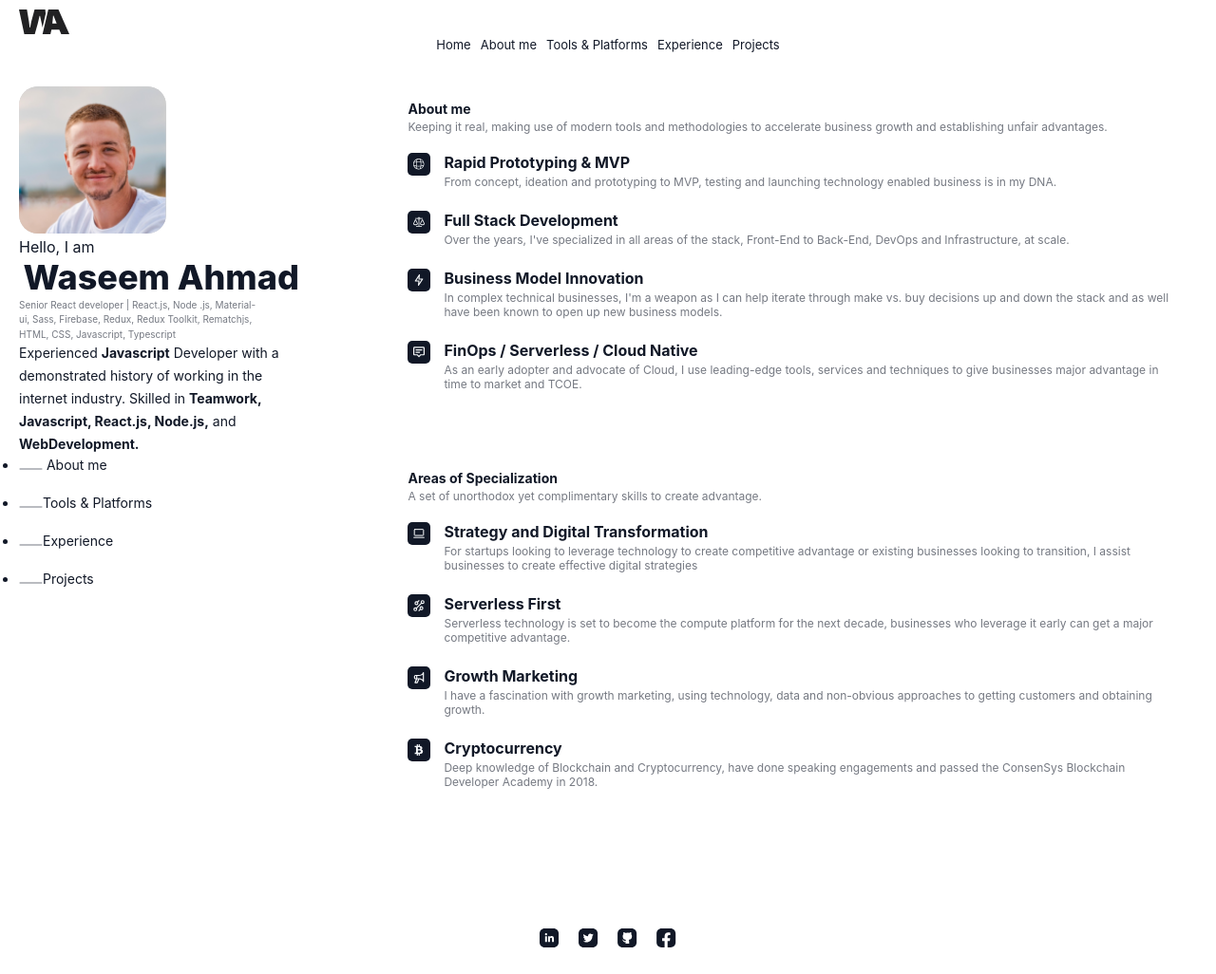
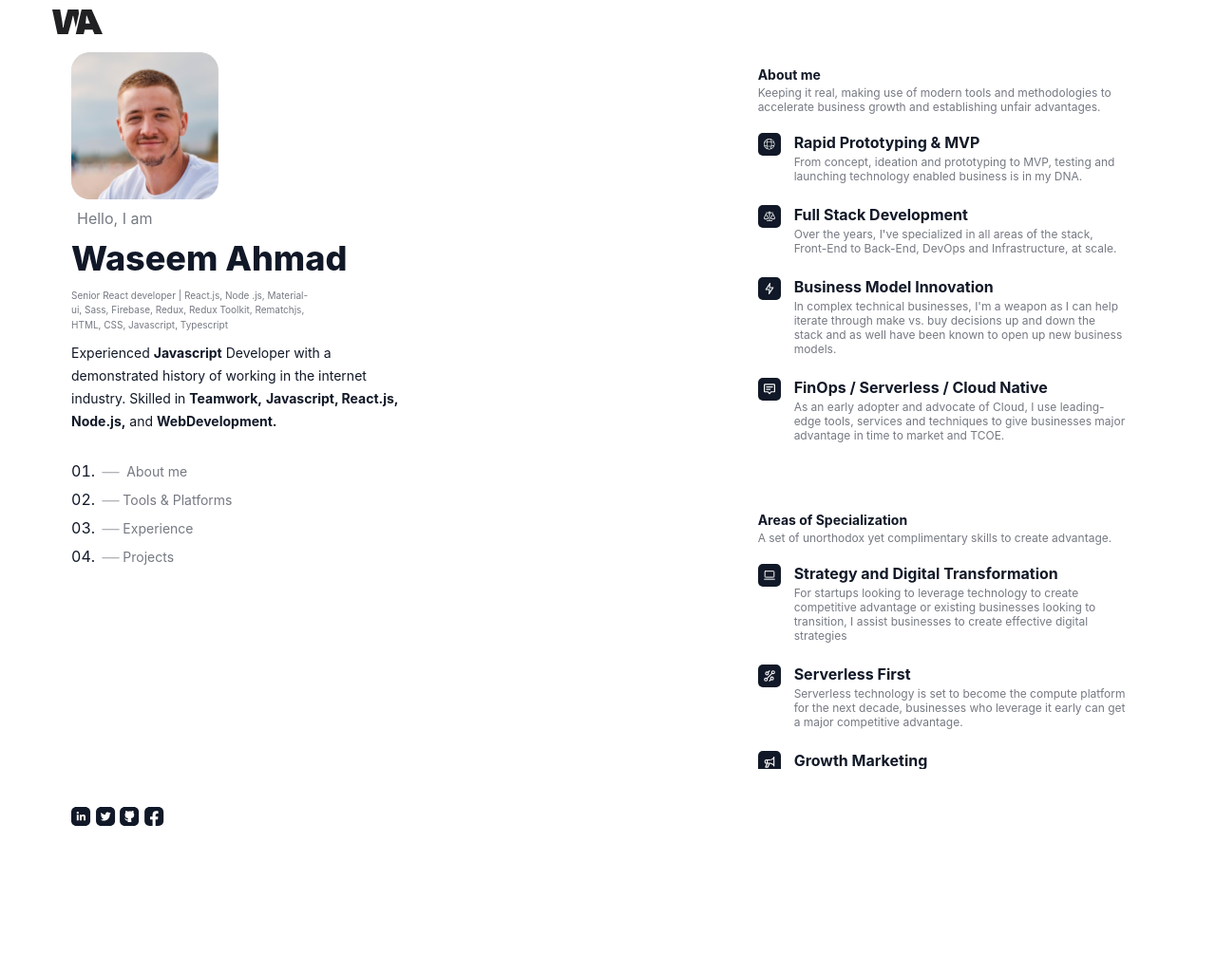
Before and after one commit to JOHANJAY/portfolio-practice, a plain HTML site: page portfolio.html in a window 1280 px wide. Shown: the whole page at 95% size. After the commit the page ends 892 px from the top, so only its background shows below. Drawn offline with Linux system fonts and the light colour scheme.

Commit message:
added media quarys

```diff
--- a/portfolio.html
+++ b/portfolio.html
@@ -10,8 +10,7 @@
 </head>
 
 <body class="portfolio">
-    <header>
-        <nav class="portfolio-navbar">
+    <header class="portfolio-header">
         <svg xmlns="http://www.w3.org/2000/svg" width="53" height="26" viewBox="0 0 53 26" fill="none">
             <path
                 d="M16.6023 26H5.54732L0 0H8.32098L10.5399 13.2328L11.2531 19.0925H11.7682L12.8381 13.2328L16.4042 0H27.6177L28.0668 4.5758L24.7648 19.0925L23.8931 14.8627L22.1496 6.71343H21.6345L19.7722 14.8627L16.6023 26Z"
@@ -20,9 +19,10 @@
                 d="M33.1252 26H24.7646L30.8502 0H41.509L52.9998 26H44.4411L42.4203 21.1881H34.1786L33.1252 26ZM35.4961 10.9821L35.0833 14.6299H39.6863L38.141 10.9821L36.3975 6.59702H35.8824L35.4961 10.9821Z"
                 fill="#212123" />
         </svg>
+        <nav class="portfolio-navbar">
             <ul class="portfolio-navbar-links">
                 <li>
-                    <a href="/#">Home</a>
+                    <a href="index.html">Home</a>
                 </li>
                 <li>
                     <a href="#aboutme">About me</a>
@@ -42,16 +42,17 @@
 
     <main class="portfolio-container1">
         <section class="portfolio-container2">
-            <div><img class="profile-pic" src="/img/image1.png" alt="profile-pic" width="898" height="595"
+            <div class="portfolio-dits">
+                <img class="profile-pic" src="/img/image1.png" alt="profile-pic" width="898" height="595"
                     loading="eager">
-                <p class="landing-p1">Hello, I am</p>
+                <p class="portfolio-p1">Hello, I am</p>
 
-                <h2 class="landing-name"><span class="nowap">Waseem Ahmad</span></h2>
+                <h2 class="portfolio-name"><span class="nowap">Waseem Ahmad</span></h2>
 
-                <p class="landing-p2">Senior React developer | React.js, Node .js, Material-ui, Sass, Firebase, Redux,
+                <p class="portfolio-p2">Senior React developer | React.js, Node .js, Material-ui, Sass, Firebase, Redux,
                     Redux
                     Toolkit, Rematchjs, HTML, CSS, Javascript, Typescript</p>
-                <p class="landing-p3">Experienced <strong>Javascript</strong> Developer with a demonstrated history of
+                <p class="portfolio-p3">Experienced <strong>Javascript</strong> Developer with a demonstrated history of
                     working in the
                     internet industry. Skilled in <strong>Teamwork,</strong> <strong>Javascript, React.js,
                         Node.js,</strong>
@@ -61,7 +62,7 @@
                 <ul class="side-nav-links">
                     <li>
                         <a href="#aboutme">
-                            <svg width="25" height="2" viewBox="0 0 25 2" fill="none"
+                            <svg class="sd-nv-svg" width="25" height="2" viewBox="0 0 25 2" fill="none"
                                 xmlns="http://www.w3.org/2000/svg">
                                 <path id="Vector 1" d="M1 1H24" stroke="#757982" stroke-linecap="round" />
                             </svg>
@@ -70,7 +71,7 @@
                     </li>
                     <li>
                         <a href="#tools">
-                            <svg width="25" height="2" viewBox="0 0 25 2" fill="none"
+                            <svg class="sd-nv-svg" width="25" height="2" viewBox="0 0 25 2" fill="none"
                                 xmlns="http://www.w3.org/2000/svg">
                                 <path id="Vector 1" d="M1 1H24" stroke="#757982" stroke-linecap="round" />
                             </svg>Tools & <span class="nowrap">Platforms</span>
@@ -78,7 +79,7 @@
                     </li>
                     <li>
                         <a href="#experience">
-                            <svg width="25" height="2" viewBox="0 0 25 2" fill="none"
+                            <svg class="sd-nv-svg" width="25" height="2" viewBox="0 0 25 2" fill="none"
                                 xmlns="http://www.w3.org/2000/svg">
                                 <path id="Vector 1" d="M1 1H24" stroke="#757982" stroke-linecap="round" />
                             </svg>Experience
@@ -86,7 +87,7 @@
                     </li>
                     <li>
                         <a href="#projects">
-                            <svg width="25" height="2" viewBox="0 0 25 2" fill="none"
+                            <svg class="sd-nv-svg" width="25" height="2" viewBox="0 0 25 2" fill="none"
                                 xmlns="http://www.w3.org/2000/svg">
                                 <path id="Vector 1" d="M1 1H24" stroke="#757982" stroke-linecap="round" />
                             </svg>Projects
@@ -448,7 +449,7 @@
         </article>
     </main>
 
-    <footer class="footer">
+    <footer class="portfolio-footer">
         <svg class="socials-icon1" xmlns="http://www.w3.org/2000/svg" width="21" height="20" viewBox="0 0 21 20"
             fill="none">
             <path
--- a/style.css
+++ b/style.css
@@ -17,6 +17,7 @@ svg {
 /* || utlity */
 html {
   scroll-behavior: smooth;
+  scroll-margin-top: 10rem;
 }
 
 .nowrap {
@@ -82,6 +83,10 @@ header {
   margin: 5px 0 0 0;
 }
 
+.landing-p1 {
+  color: var(--secondary-color);
+}
+
 .landing-name {
   font-size: 36px;
   font-weight: 800;
@@ -127,18 +132,31 @@ header {
 
 /* ||Portfolio Page */
 .portfolio {
-  width: 100%;
   font-family: var(--font-family-i);
   color: var(--pry-color);
+  min-height: 100vh;
+  display: flex;
+  flex-direction: column;
+}
+
+.portfolio-header {
+  width: 100%;
+  /*  padding: 10px 10px;
+  display: flex;
+  flex-direction: column;
+  position: sticky;
+  top: 0;
+  background-color: var(--bg-color); */
 }
 
 .portfolio-navbar {
   width: 100%;
-  padding: 0 10px;
+  padding: 10px 10px;
   display: flex;
   flex-direction: column;
   position: sticky;
   top: 0;
+  background-color: var(--bg-color);
 }
 
 .portfolio-navbar-links {
@@ -161,42 +179,68 @@ header {
 .portfolio-container1 {
   padding: 20px;
   display: flex;
-  gap: 90px;
+  gap: 60px;
+  scroll-margin-top: 100px;
 }
 
 .portfolio-container2 {
-  /* display: none; */
+  width: 100%;
+  display: none;
+}
+
+.portfolio-p1 {
+  color: var(--secondary-color);
+  padding: 0 6px;
+}
+
+.portfolio-name {
+  font-size: 36px;
+  font-weight: 800;
+}
+
+.portfolio-p2 {
+  color: var(--secondary-color);
+  font-size: 10px;
+  max-width: 40ch;
+  line-height: 155%;
+}
+
+.portfolio-p3 {
+  font-size: 14px;
+  line-height: 170%;
+  max-width: 39ch;
 }
 
 .side-nav-links {
+  padding-top: 20px;
   display: flex;
   flex-direction: column;
   align-items: flex-start;
-  gap: 20px;
+  gap: 10px;
+  list-style-type: decimal-leading-zero;
+  list-style-position: inside;
 }
 
 .side-nav a:any-link {
   text-decoration: none;
-  color: var(--pry-color);
+  color: var(--secondary-color);
   font-size: 14px;
 }
 
+.side-nav :is(a:hover, a:focus) {
+  color: var(--pry-color);
+}
+
+.sd-nv-svg {
+  padding: 3px;
+}
+
 .portfolio-container3 {
-  max-height: 100vh;
-  overflow: scroll;
-  scroll-behavior: smooth;
-  scroll-margin-top: 8rem;
   display: flex;
   flex-direction: column;
-  flex-shrink: 2;
+  flex-shrink: 1.5;
   padding: var(--padding-v2);
-  gap: 60px;
-  -ms-overflow-style: none;
-  scrollbar-width: none;
-}
-
-.portfolio-container3::-webkit-scrollbar {
-  display: none;
+  gap: 50px;
 }
 
 .portfolio-container3 h3 {
@@ -338,3 +382,55 @@ header {
   color: var(--pry-color);
   max-width: 40ch;
 }
+
+/* || Media Quary */
+@media screen and (min-width: 769px) {
+  /*  .portfolio-header {
+    position: fixed;
+  } */
+
+  .portfolio-navbar {
+    display: none;
+  }
+
+  .portfolio-container1 {
+    padding: 0 30px;
+    max-height: 95vh;
+  }
+
+  .portfolio-container2 {
+    display: flex;
+    flex-direction: column;
+    gap: 10px;
+  }
+
+  .portfolio-dits {
+    display: flex;
+    flex-direction: column;
+    gap: 10px;
+  }
+
+  .portfolio-container3 {
+    overflow: scroll;
+    scroll-behavior: smooth;
+    -ms-overflow-style: none;
+    scrollbar-width: none;
+  }
+
+  .portfolio-container3::-webkit-scrollbar {
+    display: none;
+  }
+
+  .portfolio-footer {
+    justify-content: flex-start;
+    align-items: center;
+    margin: 40px 0 18px 30px;
+    gap: 20px;
+  }
+}
+
+@media screen and (min-width: 1200px) {
+  .portfolio {
+    padding: 0 45px;
+  }
+}
```
Lines whose indentation alone changed are shown as unchanged.
